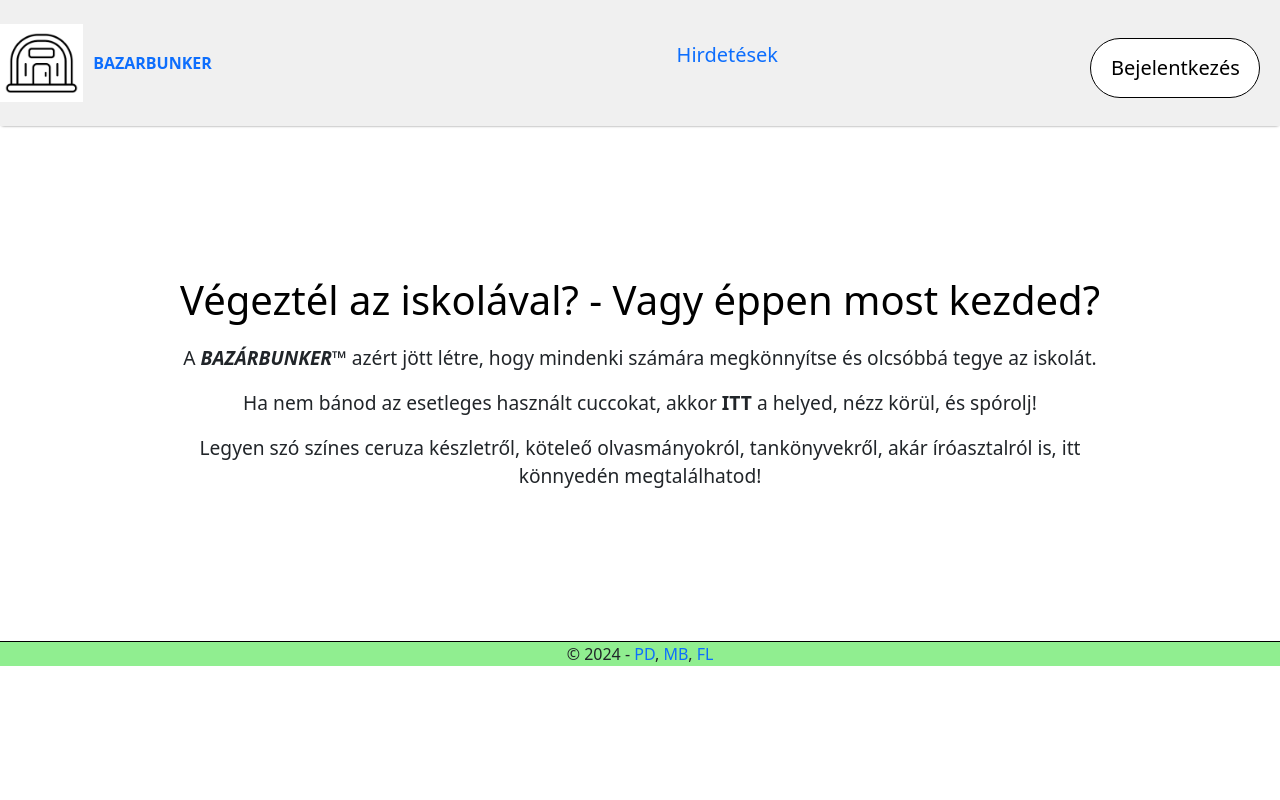
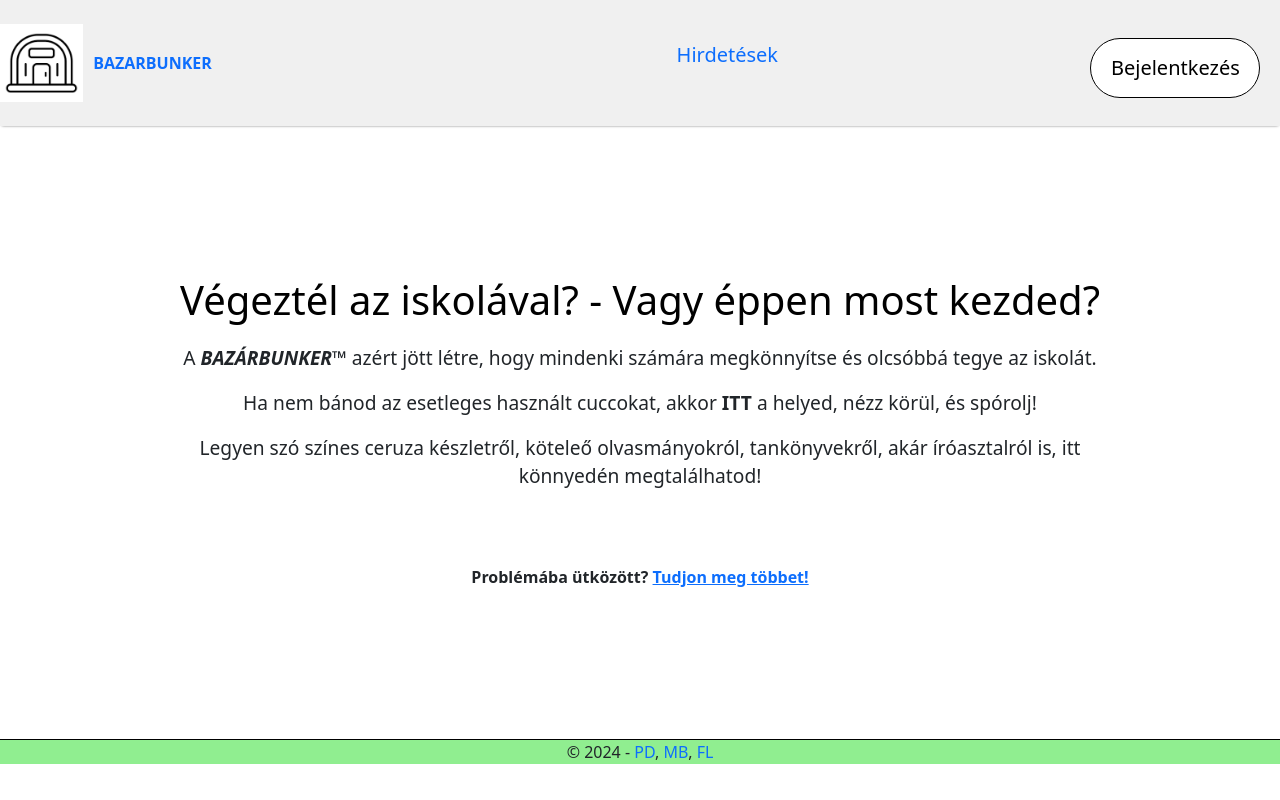
Before and after one commit to farkaslevente/14AA-D-BazarBunker, a React (Create React App) app in the folder frontend_new/: page / in a window 1280 px wide. Built offline with nearby package versions, Linux system fonts and the light colour scheme.

Commit message:
SupportPage exists

```diff
--- a/frontend_new/src/App.js
+++ b/frontend_new/src/App.js
@@ -18,6 +18,7 @@ import { ProfilePage } from './Pages/ProfilePage';
 import { OwnAdsPage } from './Pages/OwnAdsPage';
 import { PasswordResetPage } from './Pages/PasswordResetPage';
 import { ProfilePicSelect } from './Pages/ProfilePicSelect';
+import { SupportPage } from './Pages/SupportPage';
 
 function App() {
   return (
@@ -41,6 +42,8 @@ function App() {
           <Route path='/profil' element={<ProfilePage />} />
           <Route path='/profilkepek' element={<ProfilePicSelect />} />
 
+          <Route path='/support' element={<SupportPage/>} />
+
         </Routes>
 
         <Footer />
--- /dev/null
+++ b/frontend_new/src/Pages/SupportPage.jsx
@@ -0,0 +1,8 @@
+import React from 'react'
+import './CSS/SupportPage.css'
+
+export const SupportPage = () => {
+  return (
+    <div>SupportPage</div>
+  )
+}
--- a/frontend_new/src/Pages/WelcomePage.jsx
+++ b/frontend_new/src/Pages/WelcomePage.jsx
@@ -9,7 +9,12 @@ export const WelcomePage = () => {
         <div className="description">
           <p>A <b><i>BAZÁRBUNKER</i>&trade;</b> azért jött létre, hogy mindenki számára megkönnyítse és olcsóbbá tegye az iskolát.</p>
           <p>Ha nem bánod az esetleges használt cuccokat, akkor <b>ITT</b> a helyed, nézz körül, és spórolj!</p>
-          <p>Legyen szó színes ceruza készletről, köteleő olvasmányokról, tankönyvekről, akár íróasztalról is, itt könnyedén megtalálhatod!</p>
+          <p>Legyen szó színes ceruza készletről, köteleő olvasmányokról, tankönyvekről, akár íróasztalról is, itt könnyedén megtalálhatod!</p><br /><br />
+        </div>
+        <div className="">
+          <strong>
+            <p>Problémába ütközött? <a href='/support'>Tudjon meg többet!</a></p>
+          </strong>
         </div>
       </div>
     </div>
```
Also changed, not shown: frontend_new/src/Pages/CSS/SupportPage.css (added).
